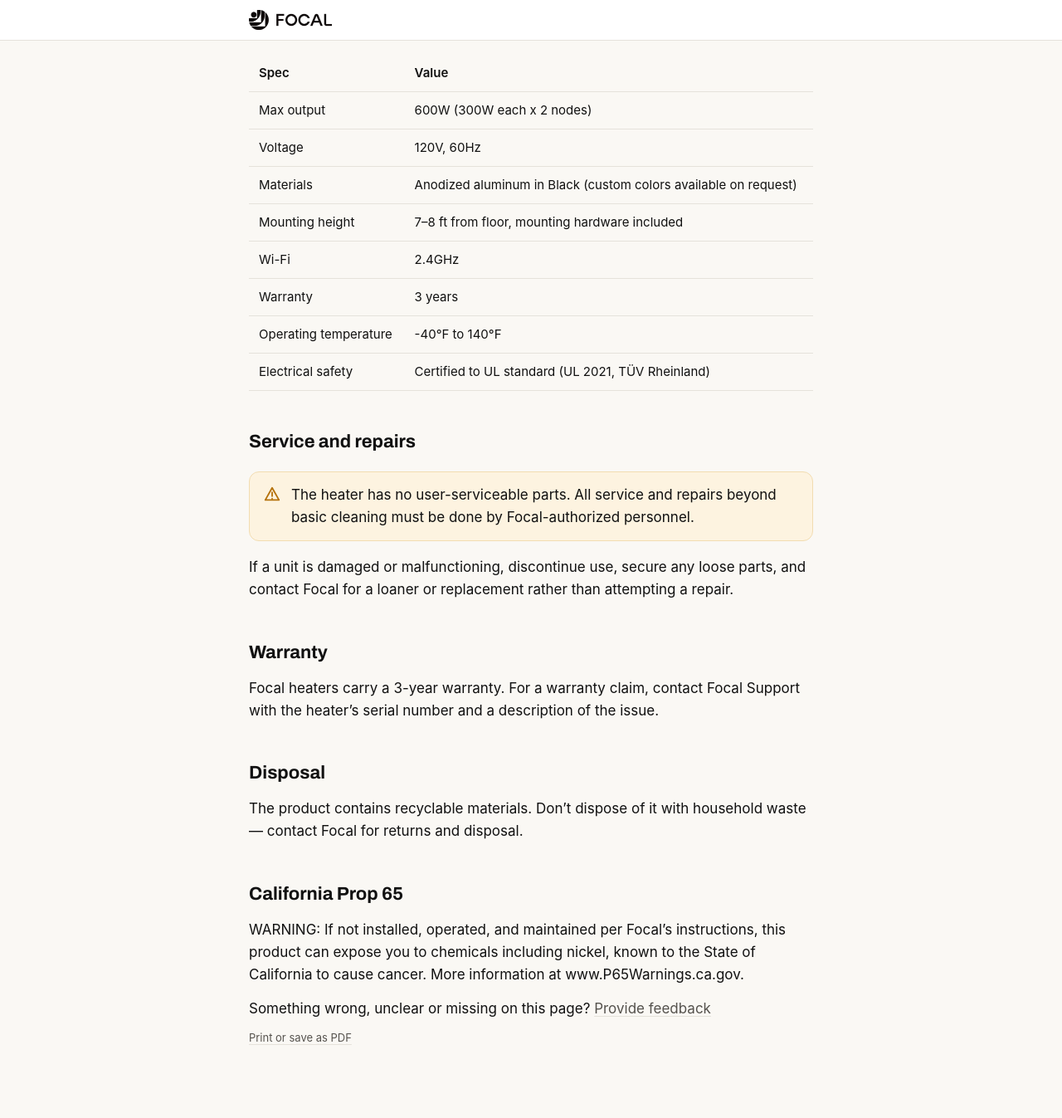
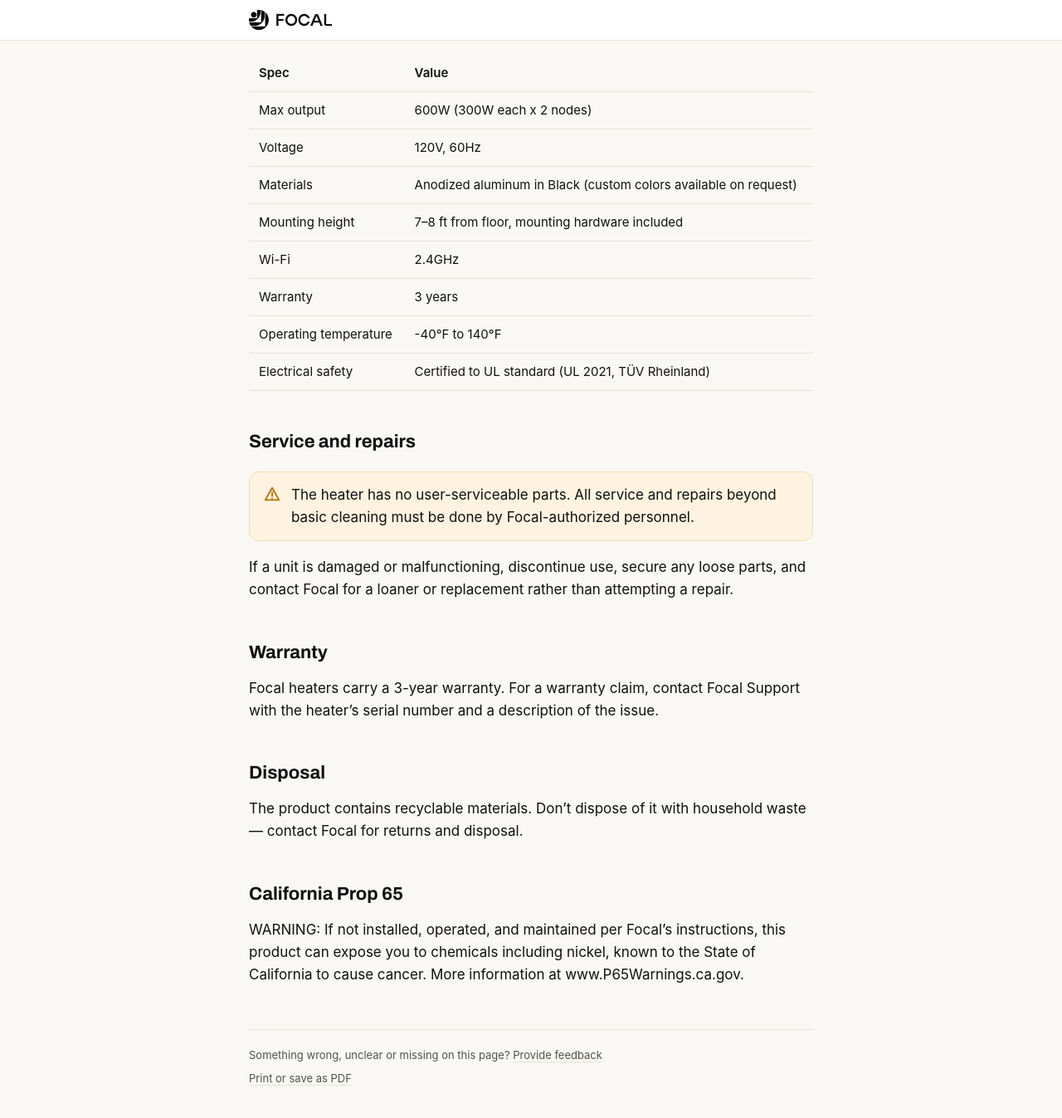
Before and after one commit to BeamT/external-docs, a Jekyll site: the page built from _guides/warranty-support.md, in a window 1280 px wide and 1400 px high, scrolled down 733 px. Shown: the top 1347 px of the window at 83% size. Built offline with Jekyll 4.4.1, drawn with Linux system fonts in a browser that asks for light colours; some web fonts are replaced.

Commit message:
fix feedback style

```diff
--- a/assets/style.css
+++ b/assets/style.css
@@ -127,7 +127,9 @@
 
 .diagram-missing { aspect-ratio: 16 / 9; display: flex; align-items: center; justify-content: center; background: repeating-linear-gradient(45deg, var(--wash), var(--wash) 12px, var(--line-soft) 12px, var(--line-soft) 24px); color: var(--ink-soft); font-size: 13px; text-align: center; padding: 20px; }
 
-.print-hint { margin: 34px 0 0; padding-top: 16px; border-top: 1px solid var(--line-soft); color: var(--ink-soft); font-size: 13px; }
+/* Footer utility band: feedback line + print button. Sets the type size and
+   colour once so both children match by inheritance. */
+.doc-footer { margin: 52px 0 0; padding-top: 20px; border-top: 1px solid var(--line); color: var(--ink-soft); font-size: 13px; }
 .print-btn {
   font-family: inherit; font-size: 13px; cursor: pointer;
   background: none; border: 0; border-radius: 4px; padding: 2px 0;
@@ -146,7 +148,7 @@
 @media print {
   :root { --wash: #fff; }
   body { background: #fff; font-size: 12pt; }
-  .topbar, .filter-row, .print-hint, .crumb, .no-print { display: none !important; }
+  .topbar, .filter-row, .doc-footer, .crumb, .no-print { display: none !important; }
   .wrap { max-width: none; padding: 0; }
   .doc { padding: 0; }
   .card { break-inside: avoid; }
@@ -378,7 +380,9 @@
   scroll-margin-top: 64px; /* 49px header + ~15px breathing room */
 }
 
-.feedback { margin: 0 0 6px; }
+/* No font-size or colour here on purpose: both are inherited from .doc-footer,
+   which keeps this line and the print button identical. */
+.feedback { margin: 0 0 7px; }
 .feedback a {
   color: var(--ink-soft);
   text-decoration: underline;
```
